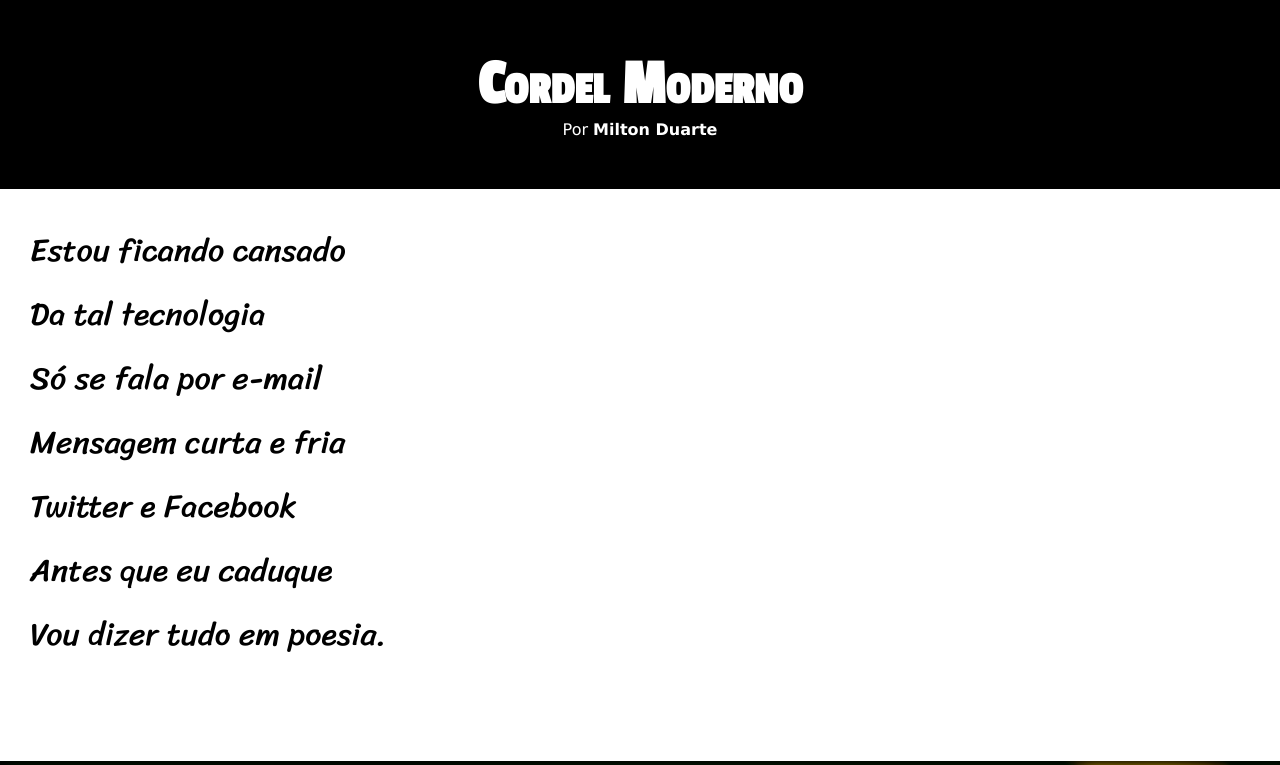
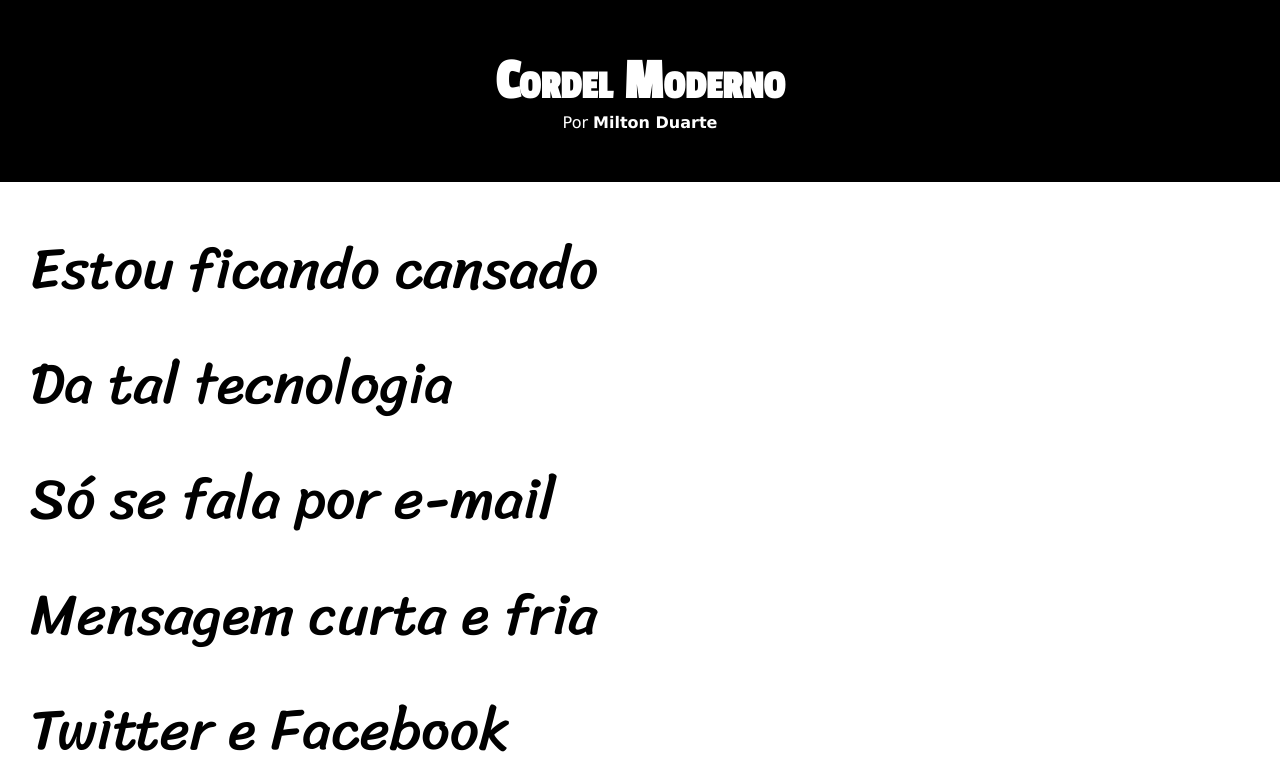
Before and after one commit to jucdev2023/projeto-cordel, a plain HTML site: page index.html in a window 1280 px wide. Shown: the top 765 px of the page. Drawn offline with Linux system fonts and the light colour scheme.

Commit message:
atualizado

```diff
--- a/estilo/style.css
+++ b/estilo/style.css
@@ -30,7 +30,7 @@ header > h1 {
     font-family: var(--fonte2);
     padding-top: 50px;
     font-variant: small-caps;
-    font-size: 4em;
+    font-size: 4.5vw;
 
 }
 
@@ -58,7 +58,7 @@ section {
    line-height: 2em;
    padding: 30px;
    font-family: var(--fonte3);
-   font-size: 2em;
+   font-size: 4.5vw;
 }
 section > p {
     padding-bottom: 2em;
```
